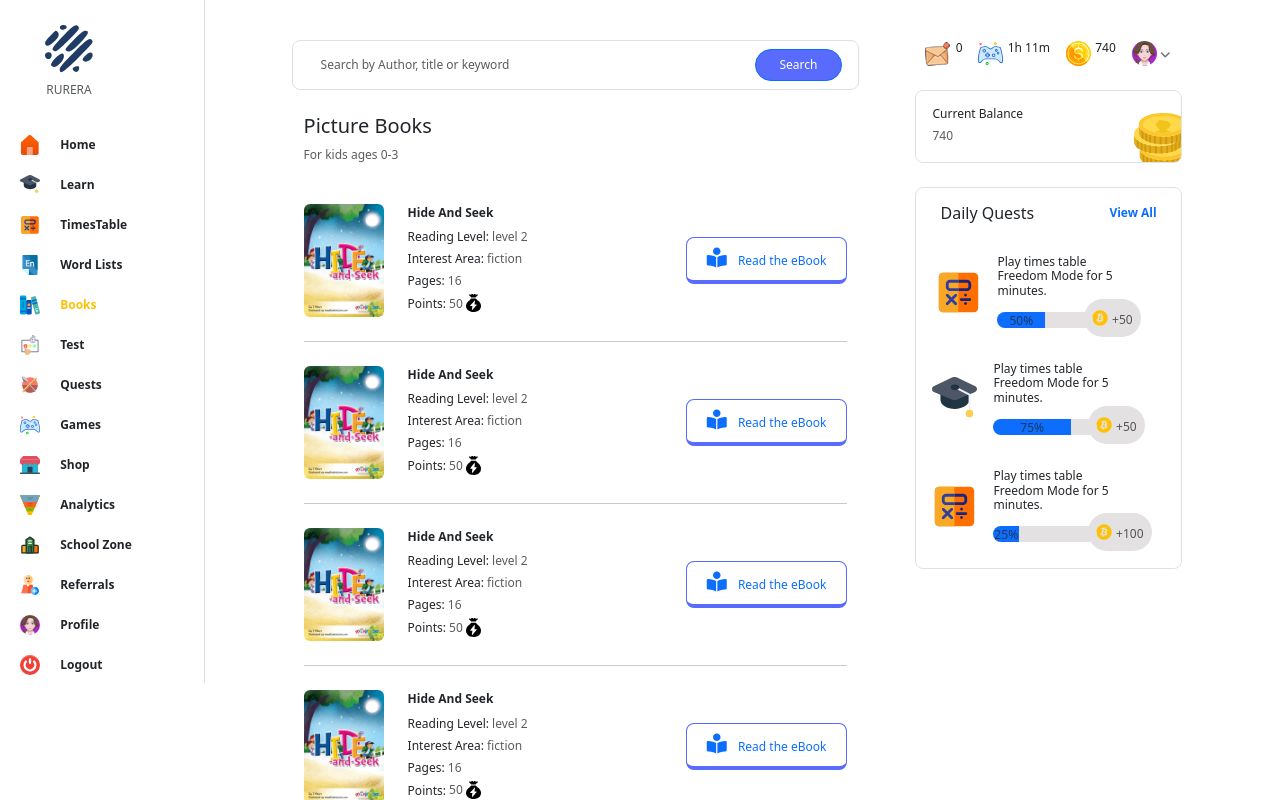
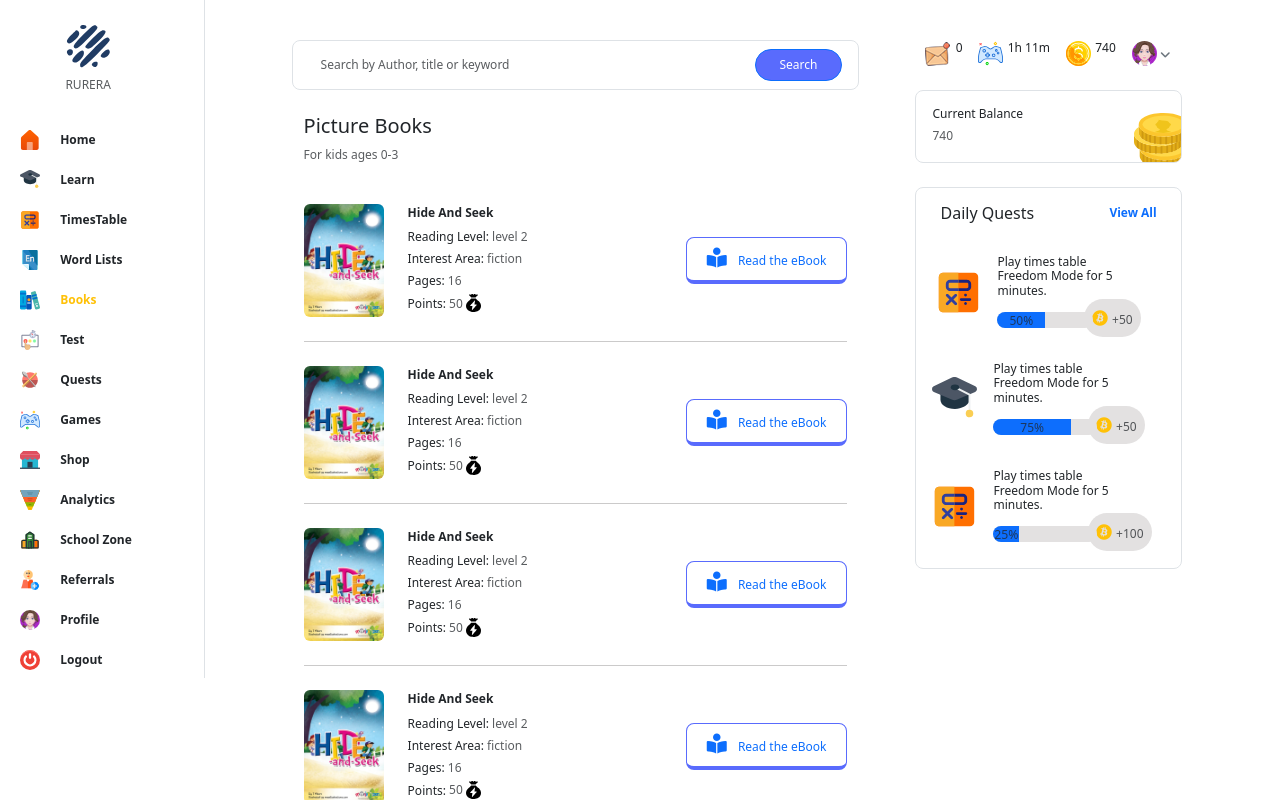
Before and after one commit to Nasirkhan294/rurera-dashboard, a plain HTML site: page index.html in a window 1280 px wide. Drawn offline with nearby package versions, Linux system fonts and the light colour scheme.

Commit message:
Fix extra margins and paddings

```diff
--- a/index.html
+++ b/index.html
@@ -52,15 +52,15 @@
         </nav>
         <!-- Sidebar -->
         <div class="col-lg-2 ps-2 pe-0">
-          <ul class="navbar-nav d-none d-lg-block px-4 border-end">
+          <ul class="navbar-nav d-none d-lg-block ps-lg-4  border-end">
             <!-- Sidebar brand -->
             <a
               href="#"
-              class="sidebar-brand d-flex align-items-center text-decoration-none ms-4"
+              class="sidebar-brand d-flex align-items-center justify-content-center text-decoration-none"
             >
               <div class="d-flex justify-content-between align-items-center">
-                <div class="sidebar-brand d-flex flex-column text-center py-4">
-                  <img src="assets/logo.svg" alt="#" style="max-width: 50px" />
+                <div class="sidebar-brand d-flex flex-column align-items-center me-lg-5 py-4">
+                  <img src="assets/logo.svg" alt="#" style="max-width: 45px" />
                   <span class="text-muted mt-2 font-small">RURERA</span>
                 </div>
                 <i class="fas fa-times text-muted d-lg-none fs-2"></i>
```
